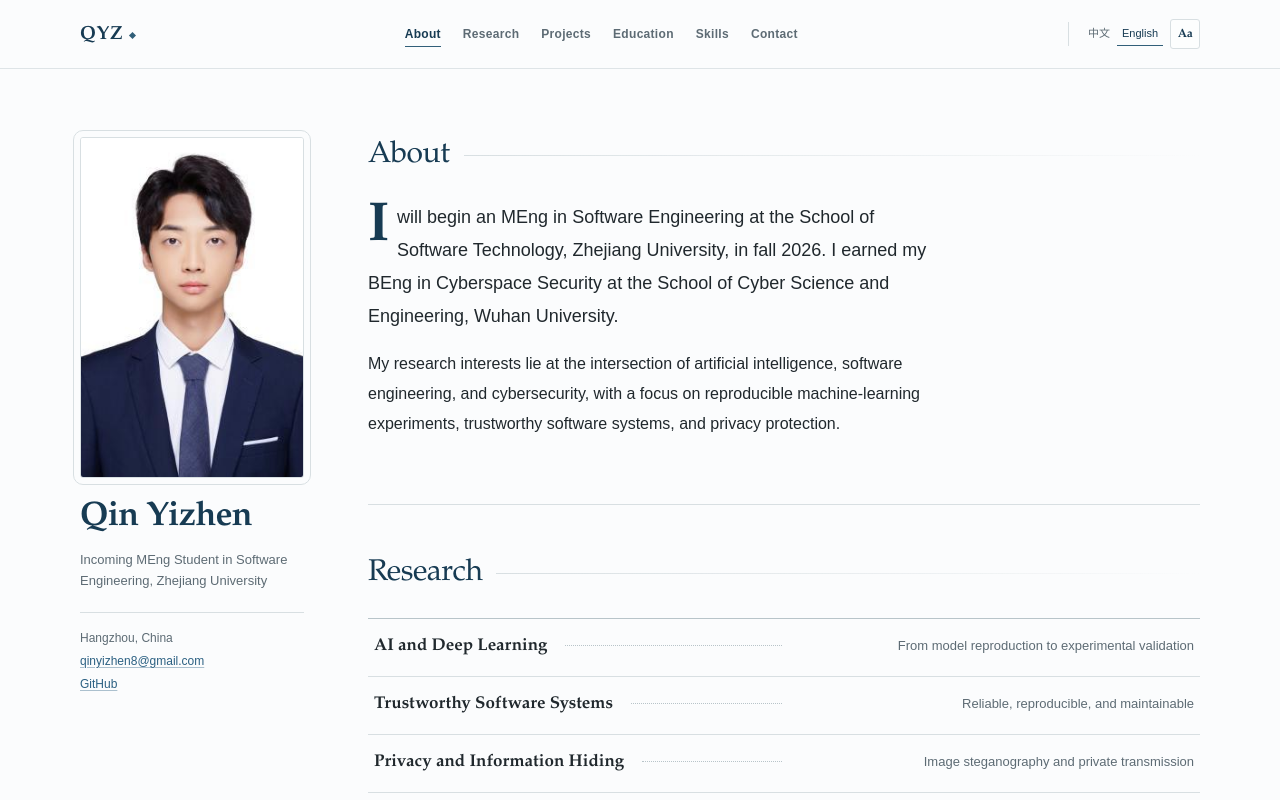
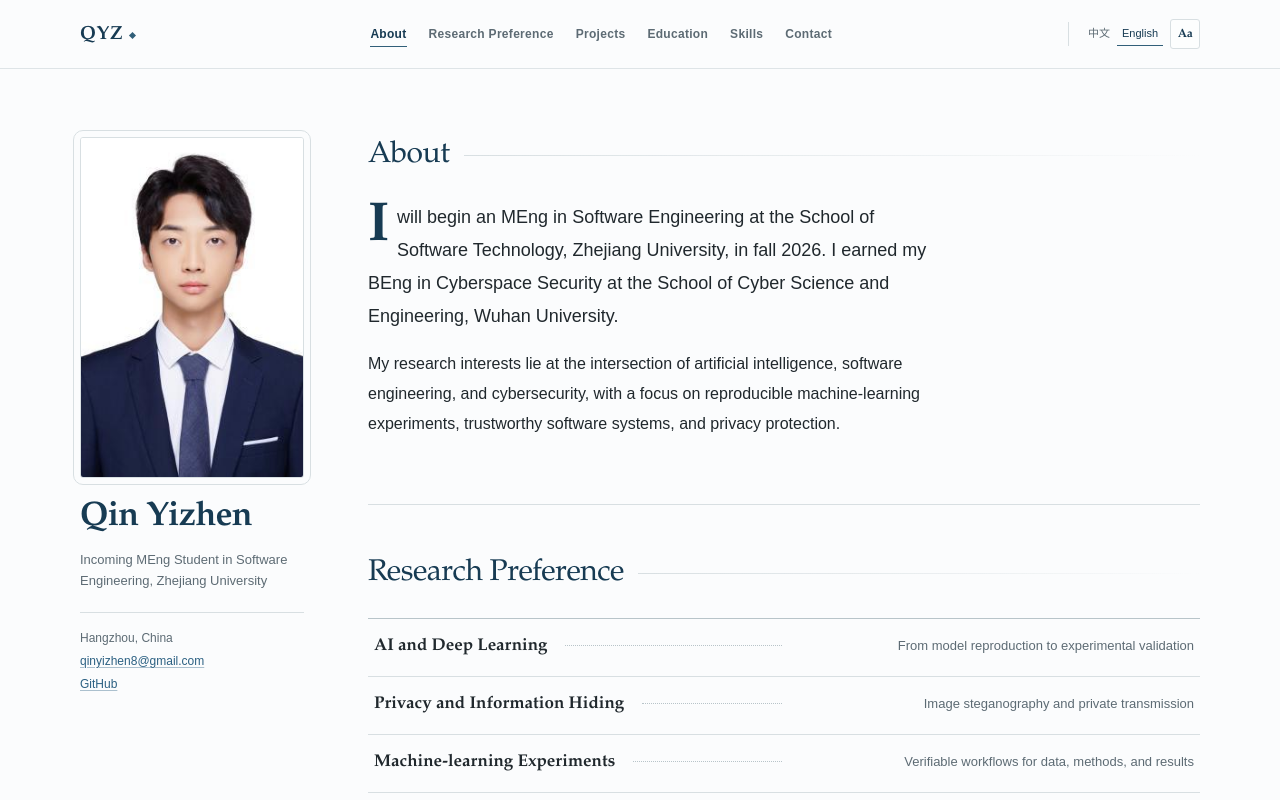
Before and after one commit to Jackyqqqqqq/Jackyqqqqqq.github.io, a React (Vite) app in the folder academic-homepage/: page / in a window 1280 px wide. Shown: the top 800 px of the page. Built offline with nearby package versions, Linux system fonts and the light colour scheme.

Commit message:
Add research bulbs, skill statuses, ongoing copy, Research Preference label

```diff
--- a/academic-homepage/src/content.ts
+++ b/academic-homepage/src/content.ts
@@ -4,18 +4,18 @@ export const siteContent: SiteContent = {
   identity: { name: { zh: "秦翊祯", en: "Qin Yizhen" }, role: { zh: "浙江大学软件学院 2026 级软件工程硕士研究生", en: "Incoming MEng Student in Software Engineering, Zhejiang University" }, location: { zh: "中国杭州", en: "Hangzhou, China" } },
   contact: { email: "qinyizhen8@gmail.com", github: "https://github.com/Jackyqqqqqq" },
   navigation: [
-    ["about", "关于我", "About"], ["research", "研究兴趣", "Research"], ["projects", "项目经历", "Projects"], ["education", "教育经历", "Education"], ["skills", "技能", "Skills"], ["contact", "联系方式", "Contact"]
+    ["about", "关于我", "About"], ["research", "研究兴趣", "Research Preference"], ["projects", "项目经历", "Projects"], ["education", "教育经历", "Education"], ["skills", "技能", "Skills"], ["contact", "联系方式", "Contact"]
   ].map(([id, zh, en]) => ({ id, label: { zh, en } })),
   about: [
     { zh: "我将于 2026 年秋季进入浙江大学软件学院攻读软件工程专业工学硕士学位；本科就读于武汉大学国家网络安全学院网络空间安全专业，获工学学士学位。", en: "I will begin an MEng in Software Engineering at the School of Software Technology, Zhejiang University, in fall 2026. I earned my BEng in Cyberspace Security at the School of Cyber Science and Engineering, Wuhan University." },
     { zh: "我的研究兴趣位于人工智能、软件工程与网络安全的交叉领域，关注可复现的机器学习实验、可信软件系统与隐私保护。", en: "My research interests lie at the intersection of artificial intelligence, software engineering, and cybersecurity, with a focus on reproducible machine-learning experiments, trustworthy software systems, and privacy protection." }
   ],
   research: [
-    ["人工智能与深度学习", "AI and Deep Learning", "从模型复现到实验验证", "From model reproduction to experimental validation"],
-    ["可信软件系统", "Trustworthy Software Systems", "可靠、可复现与易维护", "Reliable, reproducible, and maintainable"],
-    ["隐私与信息隐藏", "Privacy and Information Hiding", "图像隐写与隐私传输", "Image steganography and private transmission"],
-    ["机器学习实验", "Machine-learning Experiments", "数据、方法与结果的可验证流程", "Verifiable workflows for data, methods, and results"]
-  ].map(([zh, en, descriptionZh, descriptionEn]) => ({ title: { zh, en }, description: { zh: descriptionZh, en: descriptionEn } })),
+    { title: { zh: "人工智能与深度学习", en: "AI and Deep Learning" }, description: { zh: "从模型复现到实验验证", en: "From model reproduction to experimental validation" }, intensity: 1 },
+    { title: { zh: "隐私与信息隐藏", en: "Privacy and Information Hiding" }, description: { zh: "图像隐写与隐私传输", en: "Image steganography and private transmission" }, intensity: 0.82 },
+    { title: { zh: "机器学习实验", en: "Machine-learning Experiments" }, description: { zh: "数据、方法与结果的可验证流程", en: "Verifiable workflows for data, methods, and results" }, intensity: 0.58 },
+    { title: { zh: "可信软件系统", en: "Trustworthy Software Systems" }, description: { zh: "可靠、可复现与易维护", en: "Reliable, reproducible, and maintainable" }, intensity: 0.42 }
+  ],
   projects: [
     { id: "covid-forecasting", title: { zh: "多维特征优化的新冠人数预测", en: "COVID-19 Case Forecasting with Feature Optimization" }, period: "2024.09-2024.12", tags: ["SelectKBest", "PCA", "SGD"], summary: { zh: "使用两类特征降维方法构建感染人数回归预测流程。", en: "A regression pipeline comparing two feature-reduction approaches." }, method: { zh: "使用 SelectKBest、PCA、带动量 SGD 与 L2 正则化 MSE。", en: "Used SelectKBest, PCA, momentum SGD, and L2-regularized MSE." }, result: { zh: "降低参数量与训练成本，加快收敛并保持预测准确性。", en: "Reduced cost and improved convergence while preserving accuracy." } },
     { id: "flower-classification", title: { zh: "基于半监督学习的花卉图像分类", en: "Semi-supervised Flower Classification" }, period: "2025.03-2025.06", tags: ["ResNet18", "Transfer Learning", "Pseudo-labeling"], summary: { zh: "在标注数据有限时利用无标签图像改进分类。", en: "Used unlabelled images to improve classification with limited labels." }, method: { zh: "采用自适应阈值选择伪标签，并微调预训练 ResNet18。", en: "Selected pseudo-labels adaptively and fine-tuned a pretrained ResNet18." }, result: { zh: "利用约 6000 张无标签图像提升准确率和训练稳定性。", en: "Used about 6,000 unlabelled images to improve accuracy and stability." } },
@@ -31,37 +31,27 @@ export const siteContent: SiteContent = {
       {
         name: { zh: "编程语言", en: "Languages" },
         children: [
-          { name: { zh: "Python", en: "Python" } },
-          { name: { zh: "C++", en: "C++" } },
-          { name: { zh: "SQL", en: "SQL" } }
+          { name: { zh: "Python", en: "Python" }, status: "owned" },
+          { name: { zh: "C++", en: "C++" }, status: "owned" },
+          { name: { zh: "SQL", en: "SQL" }, status: "learning" }
         ]
       },
       {
         name: { zh: "机器学习", en: "Machine Learning" },
         children: [
-          { name: { zh: "深度学习", en: "Deep Learning" } },
-          {
-            name: { zh: "方向", en: "Domains" },
-            children: [
-              { name: { zh: "计算机视觉", en: "Computer Vision" } },
-              { name: { zh: "自然语言处理", en: "NLP" } }
-            ]
-          },
-          {
-            name: { zh: "方法与架构", en: "Methods" },
-            children: [
-              { name: { zh: "ResNet18", en: "ResNet18" } },
-              { name: { zh: "半监督学习", en: "Semi-supervised" } }
-            ]
-          }
+          { name: { zh: "深度学习", en: "Deep Learning" }, status: "owned" },
+          { name: { zh: "计算机视觉", en: "Computer Vision" }, status: "owned" },
+          { name: { zh: "自然语言处理", en: "NLP" }, status: "learning" },
+          { name: { zh: "ResNet18", en: "ResNet18" }, status: "owned" },
+          { name: { zh: "半监督学习", en: "Semi-supervised" }, status: "learning" }
         ]
       },
       {
         name: { zh: "安全与数据", en: "Security & Data" },
         children: [
-          { name: { zh: "信息隐藏", en: "Information Hiding" } },
-          { name: { zh: "内容安全", en: "Content Security" } },
-          { name: { zh: "数据库", en: "Databases" } }
+          { name: { zh: "信息隐藏", en: "Information Hiding" }, status: "owned" },
+          { name: { zh: "内容安全", en: "Content Security" }, status: "planned" },
+          { name: { zh: "数据库", en: "Databases" }, status: "learning" }
         ]
       }
     ]
@@ -88,6 +78,11 @@ export const siteContent: SiteContent = {
     accentBurgundy: { zh: "酒红", en: "Burgundy" },
     accentViolet: { zh: "紫灰", en: "Violet grey" },
     fontSize: { zh: "字体大小", en: "Font size" },
-    resetDisplay: { zh: "恢复默认", en: "Reset to default" }
+    resetDisplay: { zh: "恢复默认", en: "Reset to default" },
+    ongoingTitle: { zh: "更多研究进行中", en: "More in Progress" },
+    ongoingNote: { zh: "新的项目正在酝酿，敬请期待。", en: "New work is being drafted — stay tuned." },
+    skillOwned: { zh: "已掌握", en: "Owned" },
+    skillLearning: { zh: "正在学习", en: "Learning" },
+    skillPlanned: { zh: "计划学习", en: "Planned" }
   }
 };
--- a/academic-homepage/src/content.validation.ts
+++ b/academic-homepage/src/content.validation.ts
@@ -22,7 +22,12 @@ const REQUIRED_UI_KEYS: Array<keyof SiteContent["ui"]> = [
   "accentBurgundy",
   "accentViolet",
   "fontSize",
-  "resetDisplay"
+  "resetDisplay",
+  "ongoingTitle",
+  "ongoingNote",
+  "skillOwned",
+  "skillLearning",
+  "skillPlanned"
 ];
 
 function isHttpsUrl(value: string): boolean {
```
Also changed, not shown: academic-homepage/src/content.types.ts (+13 -5 lines).
